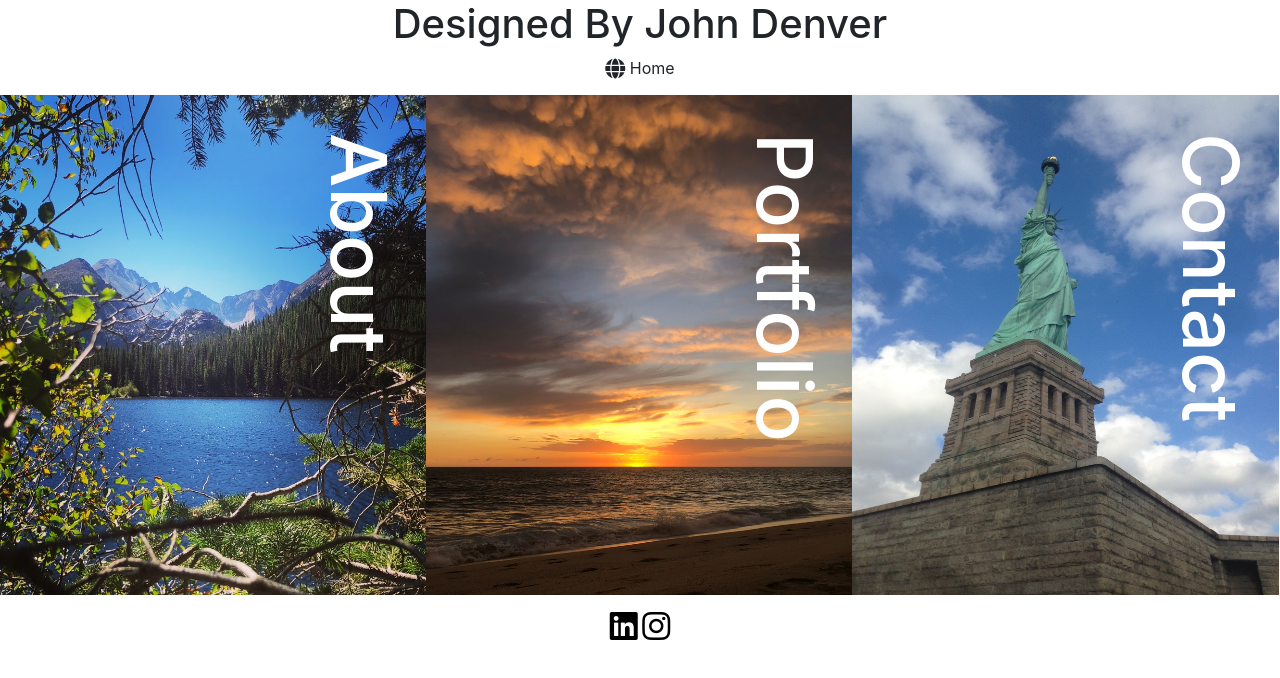
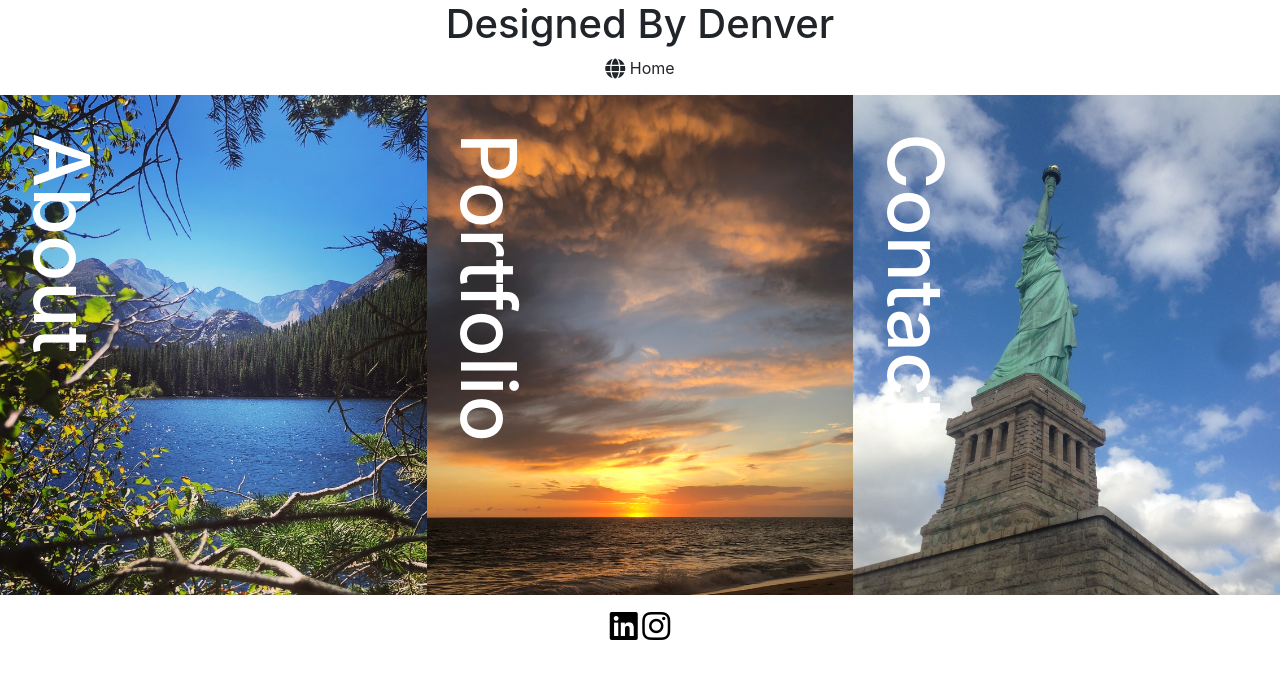
Before and after one commit to Jdusang1/Professional-Portfolio, a plain HTML site: page index.html in a window 1280 px wide. Drawn offline with nearby package versions, Linux system fonts and the light colour scheme.

Commit message:
re designed the homepage

```diff
--- a/index.html
+++ b/index.html
@@ -22,7 +22,7 @@
 
             </div>
             <div class="class main heading">
-                <h1>Designed By John Denver</h1>
+                <h1>Designed By Denver</h1>
             </div>
             <div class="right">
 
@@ -37,35 +37,86 @@
 
     </div>
 
-    <div class="container-fluid">
+    <!-- <div class="image-block-flex-row">
+
+
+        <div class="image-block">
+            <a href="https://alastairhumphreys.com/adventures-landing/" title="ADVENTURES">
+                <img width="1060" height="1360"
+                    src="https://alastairhumphreys.com/wp-content/uploads/2012/07/home-adventures-01-1.jpg"
+                    class="image-block-portrait" alt="ADVENTURES"
+                    srcset="https://alastairhumphreys.com/wp-content/uploads/2012/07/home-adventures-01-1.jpg 1060w, https://alastairhumphreys.com/wp-content/uploads/2012/07/home-adventures-01-1-234x300.jpg 234w, https://alastairhumphreys.com/wp-content/uploads/2012/07/home-adventures-01-1-768x985.jpg 768w, https://alastairhumphreys.com/wp-content/uploads/2012/07/home-adventures-01-1-798x1024.jpg 798w, https://alastairhumphreys.com/wp-content/uploads/2012/07/home-adventures-01-1-970x1245.jpg 970w, https://alastairhumphreys.com/wp-content/uploads/2012/07/home-adventures-01-1-600x770.jpg 600w"
+                    sizes="(max-width: 1060px) 100vw, 1060px" /> <img width="750" height="360"
+                    src="https://alastairhumphreys.com/wp-content/uploads/2012/07/home-adventures-02-2.jpg"
+                    class="image-block-landscape" alt="ADVENTURES"
+                    srcset="https://alastairhumphreys.com/wp-content/uploads/2012/07/home-adventures-02-2.jpg 750w, https://alastairhumphreys.com/wp-content/uploads/2012/07/home-adventures-02-2-300x144.jpg 300w, https://alastairhumphreys.com/wp-content/uploads/2012/07/home-adventures-02-2-600x288.jpg 600w"
+                    sizes="(max-width: 750px) 100vw, 750px" />
+                <div class="label-block">
+                    <h2 class="image-block-label">ADVENTURES</h2>
+                </div>
+            </a>
+        </div> -->
+
+
+    <div class="containter">
+        <div class="row justify-content-around no-gutters">
+            <div class="col-4">
+                <div class="card-img rounded-0" id="home-photo1">
+                    <h2>About</h1>
+                </div>
+            </div>
+
+
+            <div class="col-4">
+                <div class="card-img rounded-0" id="home-photo2">
+                    <h2>Portfolio</h1>
+                </div>
+            </div>
+            <div class="col-4">
+                <div class="card-img rounded-0" id="home-photo3">
+                    <h2>Contact</h1>
+                </div>
+            </div>
+        </div>
+
+    </div>
+
+
+
+
+
+
+    <!-- <div class="container">
         <div class="row">
-            <div class="imageContainer column 4" title="about">
-
+            <div class="col-4">
+                <a href="about.html" class="imageContainer column 4" title="about">
                     <img src="assets/1B932283-0DA7-42C7-A45A-7662CEE535BC_1_105_c.jpeg" id="image1">
                     <div class="imageLabel">
                         <h2>About</h2>
                     </div>
+                </a>
             </div>
-
-
-
-            <div class="imageContainer column 4" title="portfolio">
+            <div class="col-4">
+                <a href="portfolio.html" class="imageContainer column 4" title="portfolio">
 
                     <img src="assets/3C7A3E0D-5B0B-4592-A161-4998EB14A5E2_1_105_c.jpeg" id="image2">
                     <div class="imageLabel">
                         <h2>Portfolio</h2>
                     </div>
+                </a>
             </div>
+            <div class="col-4">
 
-            <div class="imageContainer column 4" title="contact">
+                <a href="contact.html" class="imageContainer column 4" title="contact">
 
                     <img src="assets/8F5DA4ED-4091-4068-A063-C5E5DABEE5C9_1_105_c.jpeg" id="image3">
                     <div class="imageLabel">
                         <h2>Contact</h2>
                     </div>
+                </a>
             </div>
         </div>
-    </div>
+    </div> -->
     <!-- close of main div/open of footer -->
 
     <div class="footer full-section">
--- a/stylesheet.css
+++ b/stylesheet.css
@@ -54,3 +54,46 @@ h2 {
     text-align: center;
 
 }
+
+#home-photo1{
+    background-image: url(assets/1B932283-0DA7-42C7-A45A-7662CEE535BC_1_105_c.jpeg) ;
+    height: 500px;
+
+    background-size: cover;
+
+}
+
+#home-photo2{
+    background-image: url(assets/3C7A3E0D-5B0B-4592-A161-4998EB14A5E2_1_105_c.jpeg);
+    height: 500px;
+
+    background-size: cover;
+
+
+
+}
+
+#home-photo3{
+    background-image: url(assets/8F5DA4ED-4091-4068-A063-C5E5DABEE5C9_1_105_c.jpeg);
+    height: 500px;
+
+    background-size: cover;
+
+
+}
+
+.card-img{
+
+    border: none;
+
+}
+
+h2{
+    color: white;
+    writing-mode: vertical-rl;
+    line-height: 1;
+    position: absolute;
+    display: inline;
+    justify-content: left;
+    justify-self: right;
+}
```
Also changed, not shown: about.html (+20 -2 lines), Professional-portfolio/script.js (added). Lines whose indentation alone changed are shown as unchanged.
